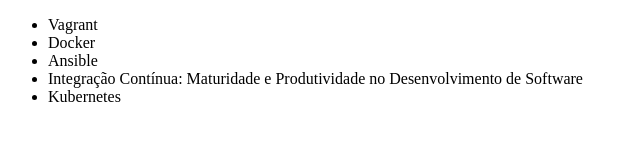
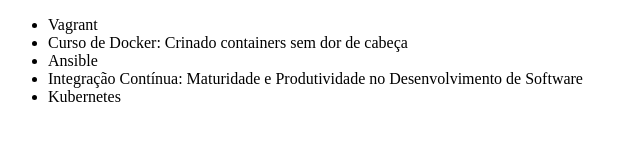
Before and after one commit to juliocsouza02/alura-git, a plain HTML site: page index.html in a window 1280 px wide. Shown: the whole page, without its empty margins (0-640 px from the left). Drawn offline with Linux system fonts and the light colour scheme.

Commit message:
Atualizando nome do curso de Docker

```diff
--- a/index.html
+++ b/index.html
@@ -7,7 +7,7 @@
 <body>
     <ul>
         <li>Vagrant</li>
-        <li>Docker</li>
+        <li>Curso de Docker: Crinado containers sem dor de cabeça</li>
         <li>Ansible</li>
         <li>Integração Contínua: Maturidade e Produtividade no Desenvolvimento de Software</li>
         <li>Kubernetes</li>
```
